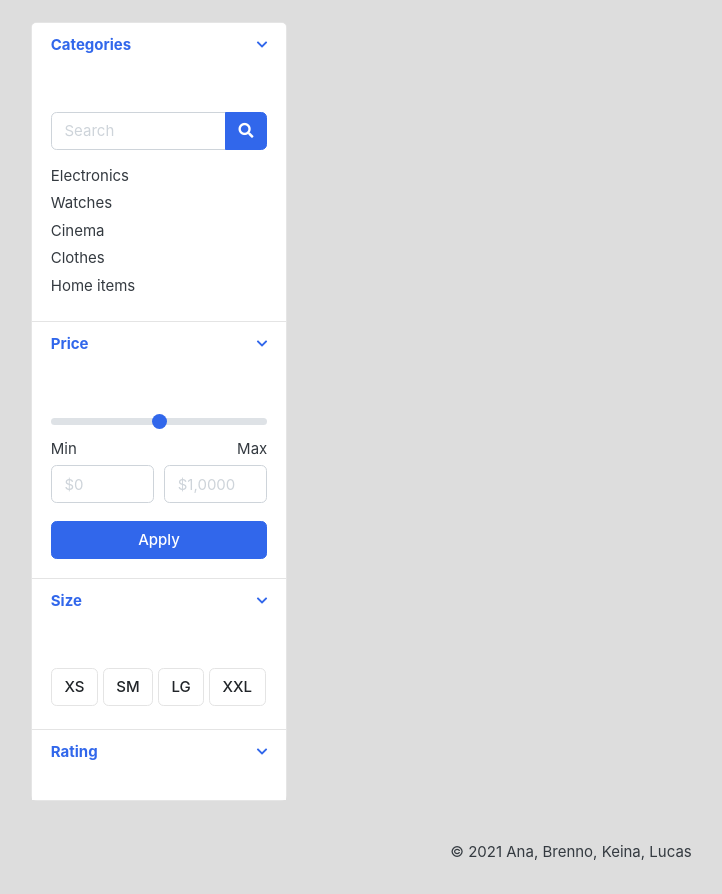
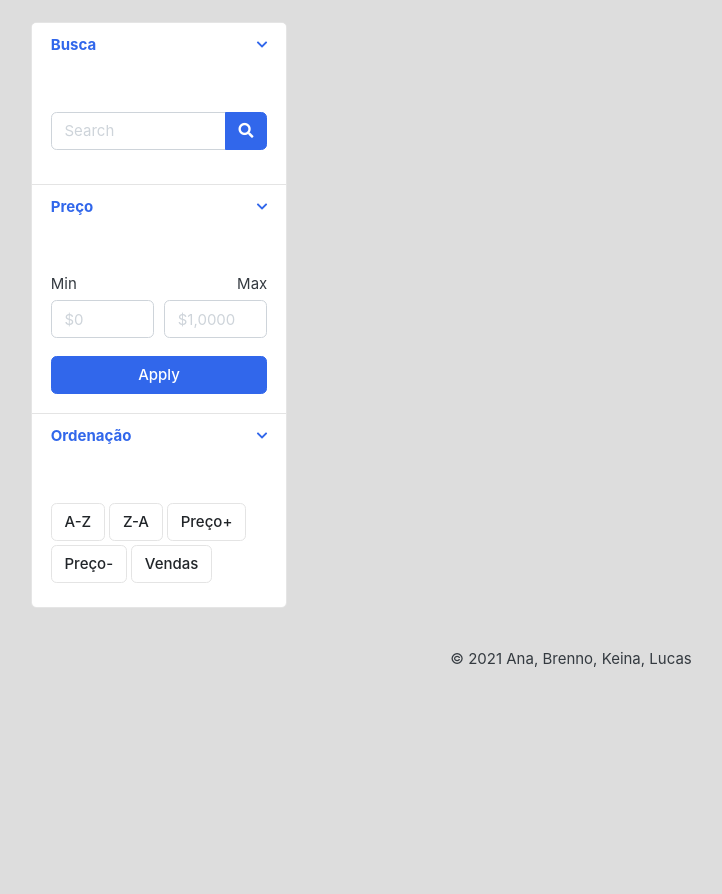
Before and after one commit to Syndelis/flask-market-place, a Flask app: template templates/index.html in a window 1280 px wide. Shown: the part 78-972 px from the top of the page, without its empty margins (69-791 px from the left). After the commit the page ends 745 px from the top, so only its background shows below. Run offline with Flask 2, Linux system fonts and the light colour scheme; the template is opened without the code that fills it, so the values that code supplies are empty; some libraries are stand-ins or nearby versions; some web fonts are replaced.

Commit message:
Checkboxes inteligentes

```diff
--- a/static/js/script.js
+++ b/static/js/script.js
@@ -1,6 +1,12 @@
 // some scripts
 
 // jquery ready start
+
+const AZ = document.getElementById("A-Z");
+const ZA = document.getElementById("Z-A");
+const PU = document.getElementById("Preço+");
+const PD = document.getElementById("Preço-");
+
 $(document).ready(function() {
 	// jQuery code
 
@@ -18,6 +24,18 @@
       e.stopPropagation();
     });
 
+    $(document).on('click', '.smart-checkbox', function (e) {
+        // console.log($(this).attr("id"));
+        var name = $(this).attr("id");
+
+        if ($(this).is(':checked')) {
+            if      (name === "A-Z")    ZA.checked = false;
+            else if (name === "Z-A")    AZ.checked = false;
+            else if (name === "Preço+") PD.checked = false;
+            else if (name === "Preço-") PU.checked = false;
+        }
+    });
+
 
     $('.js-check :radio').change(function () {
         var check_attr_name = $(this).attr('name');
@@ -33,16 +51,17 @@
     });
 
 
-    $('.js-check :checkbox').change(function () {
-        var check_attr_name = $(this).attr('name');
-        if ($(this).is(':checked')) {
-            $(this).closest('.js-check').addClass('active');
-           // item.find('.radio').find('span').text('Add');
-        } else {
-            $(this).closest('.js-check').removeClass('active');
-            // item.find('.radio').find('span').text('Unselect');
-        }
-    });
+    // $('.js-check :checkbox').change(function () {
+    //     console.log('here!')
+    //     var check_attr_name = $(this).attr('name');
+    //     if ($(this).is(':checked')) {
+    //         $(this).closest('.js-check').addClass('active');
+    //        // item.find('.radio').find('span').text('Add');
+    //     } else {
+    //         $(this).closest('.js-check').removeClass('active');
+    //         // item.find('.radio').find('span').text('Unselect');
+    //     }
+    // });
 
 
 
--- /dev/null
+++ b/templates/components/SmartCheckbox.html
@@ -0,0 +1,6 @@
+{% macro SmartCheckbox(name) -%}
+<label class="checkbox-btn">
+    <input class="smart-checkbox" type="checkbox" id="{{name}}">
+    <span class="btn btn-light"> {{name}} </span>
+</label>
+{%- endmacro %}
--- a/templates/index.html
+++ b/templates/index.html
@@ -13,6 +13,8 @@
 	<link href="static/styles/style-ec.css" rel="stylesheet">
 
 	{% import 'components/Product.html' as prod %}
+	{% import 'components/SmartCheckbox.html' as chk %}
+
 </head>
 
 <header>
@@ -56,7 +58,7 @@
 					<header class="card-header">
 						<a href="#" data-toggle="collapse" data-target="#collapse_aside1" aria-expanded="true" class="">
 							<i class="icon-control fa fa-chevron-down"></i>
-							<h6 class="title">Categories </h6>
+							<h6 class="title">Busca </h6>
 						</a>
 					</header>
 					<div class="filter-content collapse show" id="collapse_aside1" style="">
@@ -69,14 +71,6 @@
 									</div>
 								</div>
 							</form>
-							<ul class="list-menu">
-								<li><a href="#">Electronics </a></li>
-								<li><a href="#">Watches  </a></li>
-								<li><a href="#">Cinema </a></li>
-								<li><a href="#">Clothes </a></li>
-								<li><a href="#">Home items </a></li>
-							</ul>
-
 						</div> <!-- card-body.// -->
 					</div>
 				</article> <!-- filter-group  .// -->
@@ -84,12 +78,11 @@
 					<header class="card-header">
 						<a href="#" data-toggle="collapse" data-target="#collapse_aside2" aria-expanded="true" class="">
 							<i class="icon-control fa fa-chevron-down"></i>
-							<h6 class="title">Price </h6>
+							<h6 class="title">Preço </h6>
 						</a>
 					</header>
 					<div class="filter-content collapse show" id="collapse_aside2" style="">
 						<div class="card-body">
-							<input type="range" class="custom-range" min="0" max="100" name="">
 							<div class="form-row">
 							<div class="form-group col-md-6">
 							<label>Min</label>
@@ -108,61 +101,16 @@
 					<header class="card-header">
 						<a href="#" data-toggle="collapse" data-target="#collapse_aside3">
 							<i class="icon-control fa fa-chevron-down"></i>
-							<h6 class="title">Size </h6>
+							<h6 class="title">Ordenação </h6>
 						</a>
 					</header>
 					<div class="filter-content collapse show" id="collapse_aside3">
 						<div class="card-body">
-							<label class="checkbox-btn">
-								<input type="checkbox">
-								<span class="btn btn-light"> XS </span>
-							</label>
-
-							<label class="checkbox-btn">
-								<input type="checkbox">
-								<span class="btn btn-light"> SM </span>
-							</label>
-
-							<label class="checkbox-btn">
-								<input type="checkbox">
-								<span class="btn btn-light"> LG </span>
-							</label>
-
-							<label class="checkbox-btn">
-								<input type="checkbox">
-								<span class="btn btn-light"> XXL </span>
-							</label>
-						</div> <!-- card-body.// -->
-					</div>
-				</article> <!-- filter-group  .// -->
-				<article class="filter-group">
-					<header class="card-header">
-						<a href="#" data-toggle="collapse" data-target="#collapse_aside4">
-							<i class="icon-control fa fa-chevron-down"></i>
-							<h6 class="title">Rating </h6>
-						</a>
-					</header>
-					<div class="filter-content collapse" id="collapse_aside4">
-						<div class="card-body">
-						<label class="custom-control custom-checkbox">
-						<input type="checkbox" checked="" class="custom-control-input">
-						<div class="custom-control-label">Best  </div>
-						</label>
-
-						<label class="custom-control custom-checkbox">
-						<input type="checkbox" checked="" class="custom-control-input">
-						<div class="custom-control-label">Good </div>
-						</label>
-
-						<label class="custom-control custom-checkbox">
-						<input type="checkbox" checked="" class="custom-control-input">
-						<div class="custom-control-label">Normal</div>
-						</label>
-
-						<label class="custom-control custom-checkbox">
-						<input type="checkbox" checked="" class="custom-control-input">
-						<div class="custom-control-label">Not good</div>
-						</label>
+							{{ chk.SmartCheckbox("A-Z") }}
+							{{ chk.SmartCheckbox("Z-A") }}
+							{{ chk.SmartCheckbox("Preço+") }}
+							{{ chk.SmartCheckbox("Preço-") }}
+							{{ chk.SmartCheckbox("Vendas") }}
 						</div> <!-- card-body.// -->
 					</div>
 				</article> <!-- filter-group  .// -->
```
